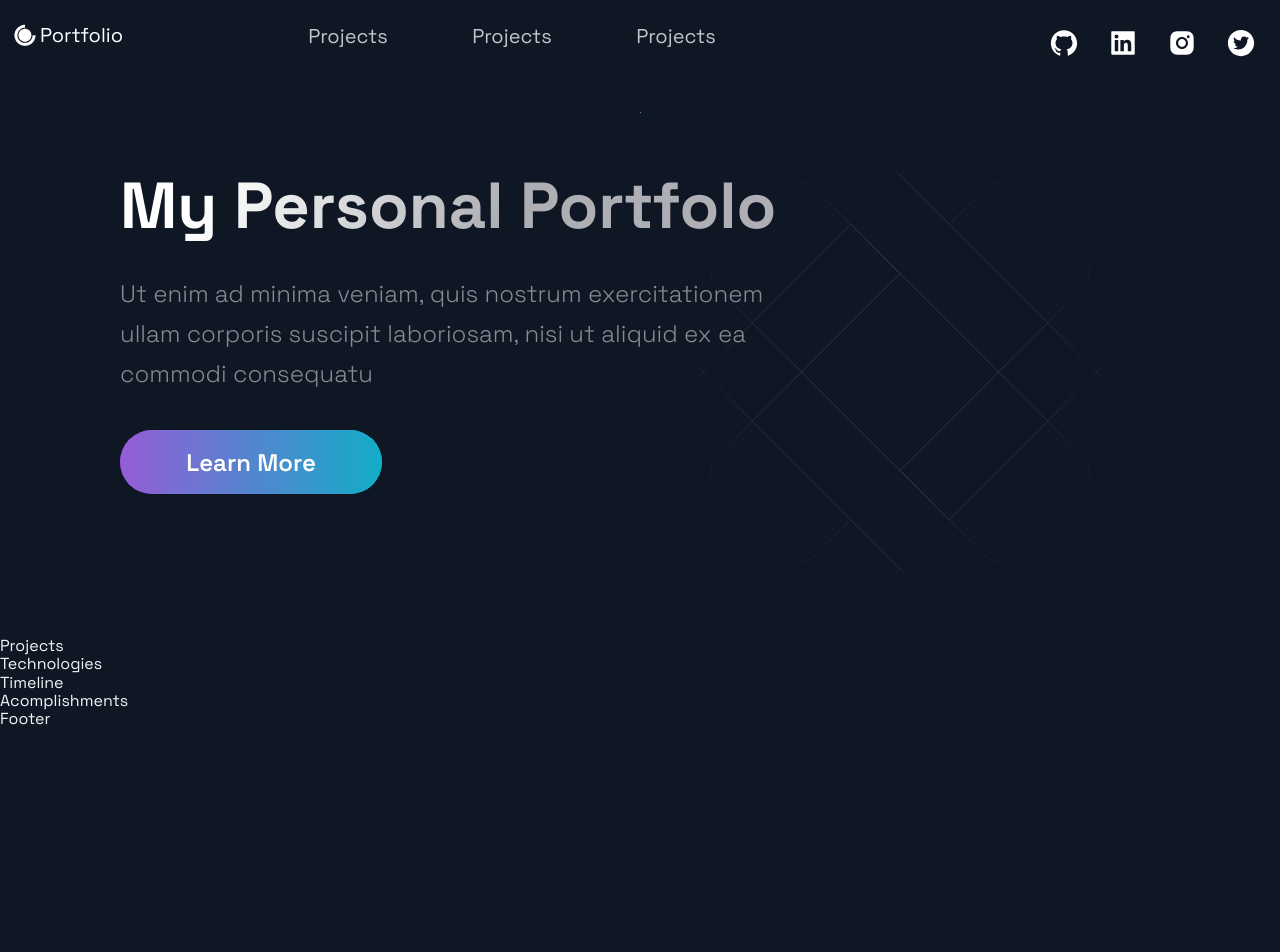
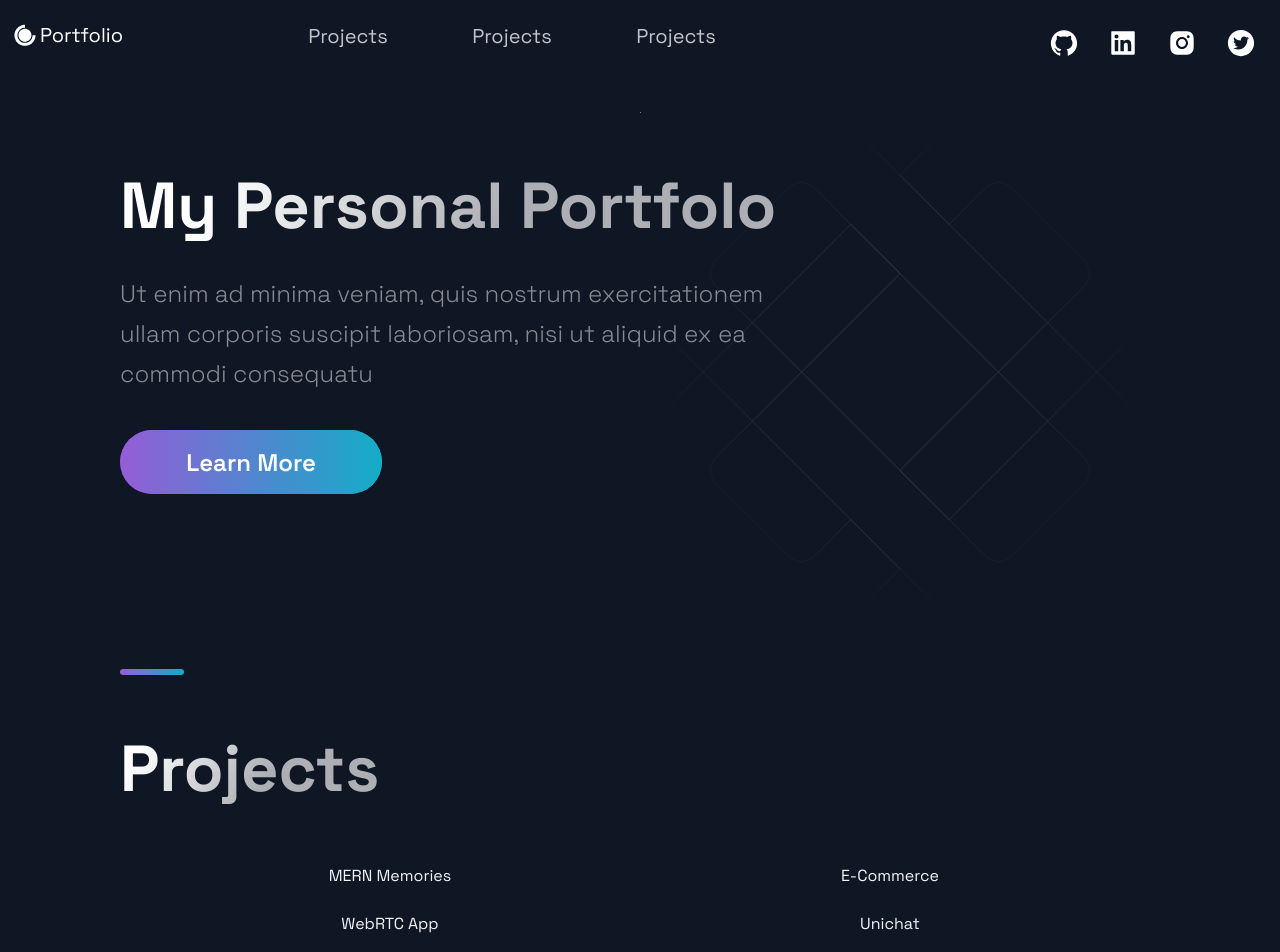
Before and after one commit to nic0mp/Nico-Port1, a Next.js app in the folder mysite/: page / in a window 1280 px wide. Shown: the top 952 px of the page. Before the commit the page ends 800 px from the top, so only its background shows below. Built offline with nearby package versions, Linux system fonts and the light colour scheme.

Commit message:
Projects section

```diff
--- a/mysite/src/components/Projects/Projects.js
+++ b/mysite/src/components/Projects/Projects.js
@@ -4,10 +4,32 @@ import { BlogCard, CardInfo, ExternalLinks, GridContainer, HeaderThree, Hr, Tag,
 import { Section, SectionDivider, SectionTitle } from '../../styles/GlobalComponents';
 import { projects } from '../../constants/constants';
 
+const projectsDemo = [{
+  title: 'Project 1',
+  description: 'This is a really really long project description'
+},{
+  title: 'Project 2',
+  description: 'This is a really really long project description'
+},{
+  title: 'Project 3',
+  description: 'This is a really really long project description'
+},{
+  title: 'Project 4',
+  description: 'This is a really really long project description'
+}];
 const Projects = () => (
-  <div>
-    Projects
-  </div>
+  <Section>
+    <SectionDivider/>
+    <SectionTitle main>Projects</SectionTitle>
+    <GridContainer>
+      {projects.map((project) => (
+        <div>
+          {project.title}
+
+        </div>
+      ))}
+    </GridContainer>
+  </Section>
 );
 
 export default Projects;
```
